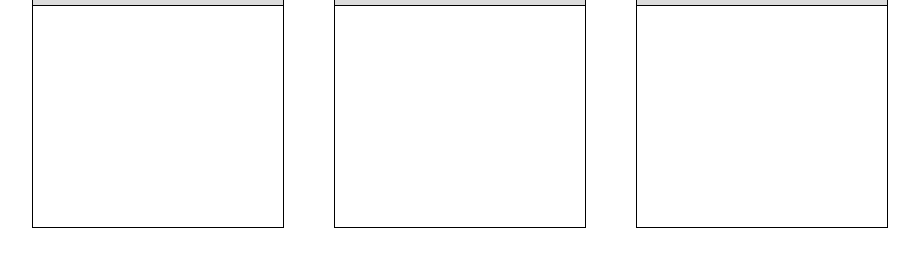
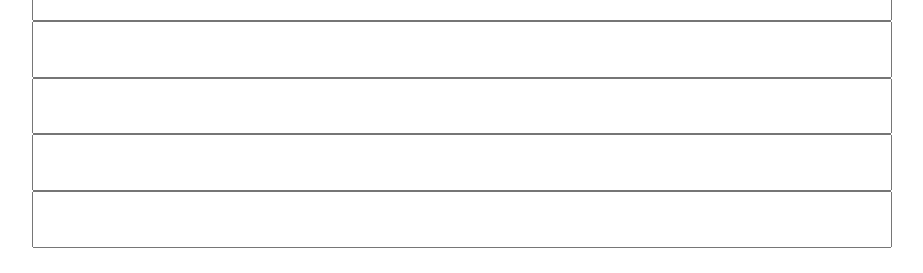
Before and after one commit to Tim17301/ToDoDesktopApplication, a plain HTML site: page index.html in a window 1280 px wide. Shown: the part 74-347 px from the top of the page, without its empty margins (180-1103 px from the left). Drawn offline with nearby package versions, Linux system fonts and the light colour scheme.

Commit message:
priorities angefangen

```diff
--- a/css/styles.css
+++ b/css/styles.css
@@ -8,7 +8,7 @@ body{
     max-width: 856px;
     display: grid;
     grid-template-columns: 252px 252px 252px;
-    grid-template-rows: 302px 302px 302px;
+    grid-template-rows: 302px 302px 302px 302px;
     gap: 50px;
 }
 
@@ -195,3 +195,22 @@ body{
 .textfeld textarea::-webkit-scrollbar-thumb{
     background-color: black;
 }
+
+/*=========PRIORITIES========*/
+.priorities{
+    width: 856px;
+    grid-column-start: 1;
+    grid-column-end: 4;
+    border-top: 1px black solid;
+    border-bottom: 1px black solid;
+}
+
+.priorities-inputs{
+    width: 100%;
+    height: 264px;
+}
+
+.priorities-inputs input{
+    height: 52.8px;
+    width: 100%;
+}
--- a/index.html
+++ b/index.html
@@ -14,6 +14,19 @@
 
 </head>
 <body>
+    <!--Priorities-->
+    <div class="priorities">
+        <div class="priorities-headline">
+            <h1>PRIORITIES</h1>
+        </div>
+        <div class="priorities-inputs">
+            <form action=""><input type="text"></form>
+            <form action=""><input type="text"></form>
+            <form action=""><input type="text"></form>
+            <form action=""><input type="text"></form>
+            <form action=""><input type="text"></form>
+        </div>
+    </div>
 
     <!--Sunday ToDo Karte-->
     <div class="todoKarte sunday">
```
